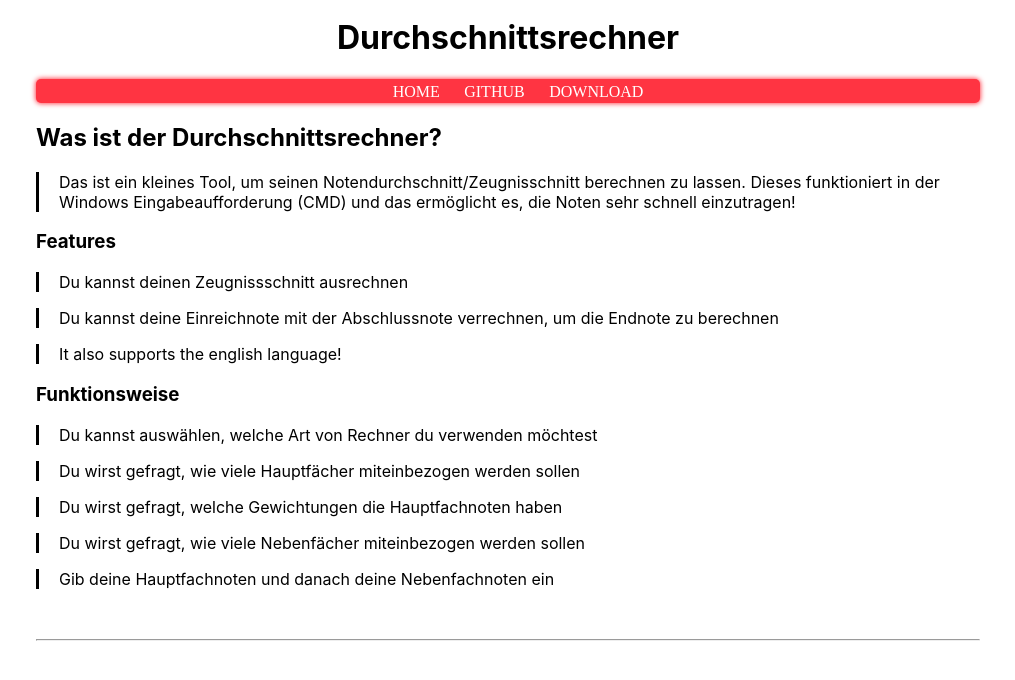
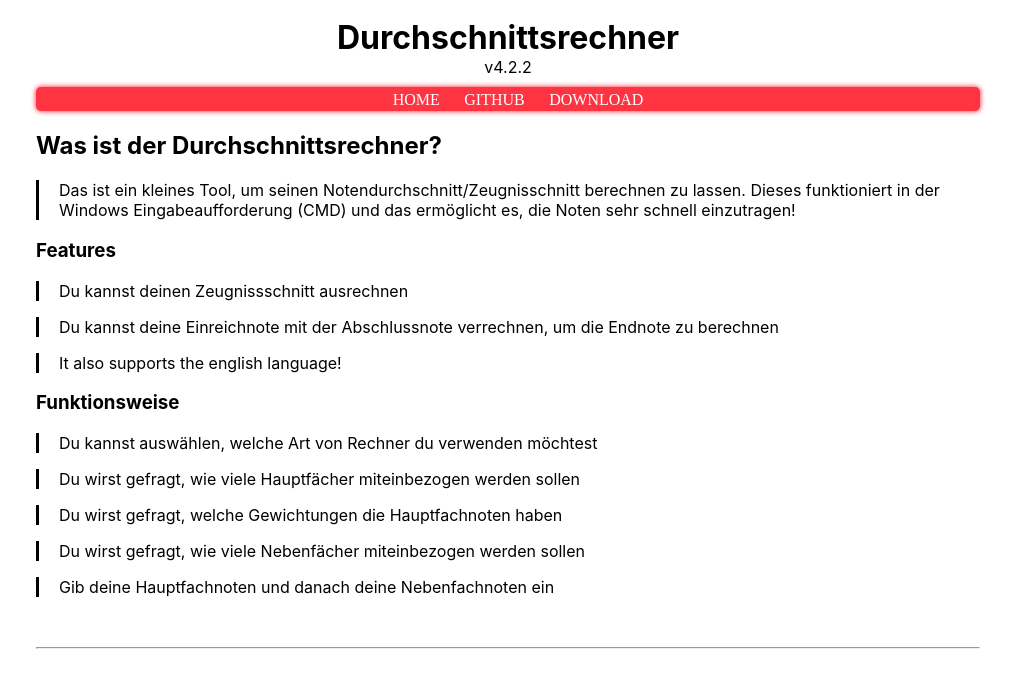
Before and after one commit to GLifeDE/DurchschnittsrechnerWebsite, a plain HTML site: page Website/index.html in a window 1280 px wide. Shown: the part 113-793 px from the top of the page, without its empty margins (132-1147 px from the left). Drawn offline with Linux system fonts and the light colour scheme.

Commit message:
added version number

```diff
--- a/Website/index.html
+++ b/Website/index.html
@@ -17,12 +17,19 @@
             align-items: center;
             height: 100%;
         }
+        .latest {
+            border: 0px;
+            text-align: center;
+            margin: 0px;
+            padding: 0px;
+        }
     </style>
 </head>
 
 <body>
     <img src="Rechner-Icon.png" alt="Logo" width="100px" height="100px">
     <h1>Durchschnittsrechner</h1>
+    <p class="latest">v4.2.2</p>
     <nav>
         <a href="index.html">HOME</a>
         <a href="https://www.github.com/glifede/durchschnittsrechner">GITHUB</a>
--- a/Website/style.css
+++ b/Website/style.css
@@ -19,7 +19,7 @@ img {
     padding: 2px 10px;
 } */
 nav {
-    margin-top: 20px;
+    margin-top: 10px;
     padding: 2px 10px;
     background-color: #ff3442;
     border-radius: 5px;
@@ -73,3 +73,6 @@ hr {
     margin-top: 50px;
     margin-bottom: 50px;
 }
+h1 {
+    margin-bottom: 0px;
+}
```
